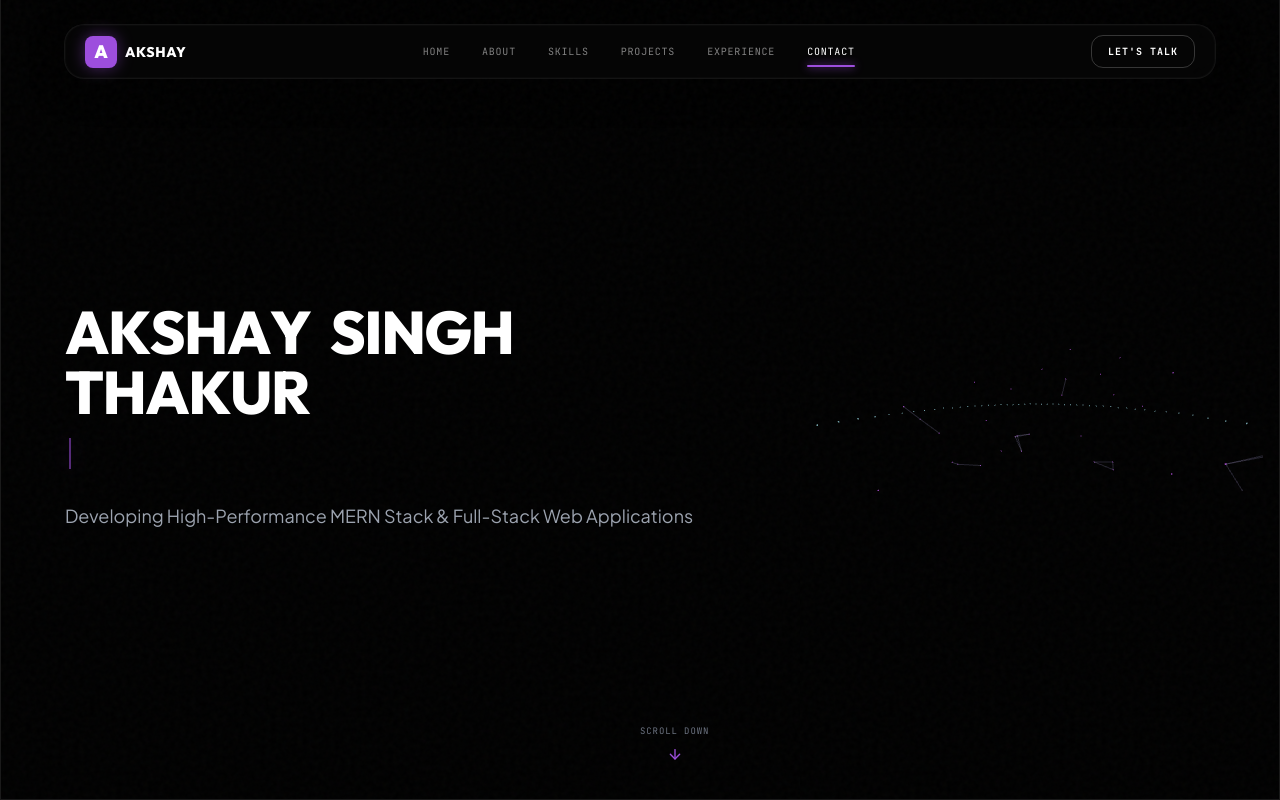
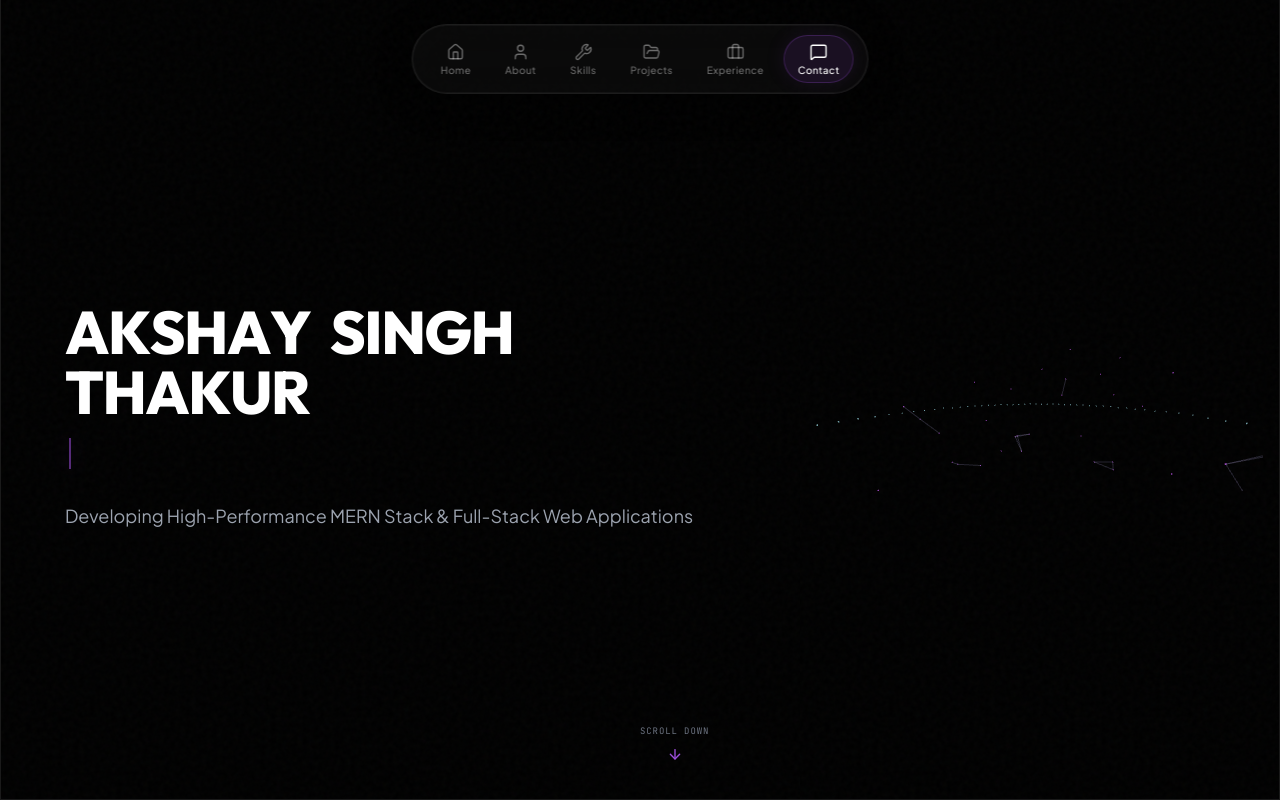
Before and after one commit to Thakur-Akshay04/portfolio, a Next.js app: page / in a window 1280 px wide. Shown: the top 800 px of the page. Built offline with nearby package versions, Linux system fonts and the light colour scheme.

Commit message:
Revert morphing navbar layout changes

```diff
--- a/app/globals.css
+++ b/app/globals.css
@@ -7,11 +7,16 @@
   --foreground: #FFFFFF;
   --card-bg: #0a0a0a;
   --card-bg-light: #111111;
-  --card-border: rgba(157, 78, 221, 0.15); /* neon violet border */
-  --accent-purple: #9d4edd; /* neon violet */
-  --accent-purple-hover: #c77dff; /* hover violet */
-  --accent-teal: #ffffff; /* electric white */
-  --accent-teal-hover: #c77dff; /* hover violet */
+  --card-border: rgba(157, 78, 221, 0.15);
+  /* neon violet border */
+  --accent-purple: #9d4edd;
+  /* neon violet */
+  --accent-purple-hover: #c77dff;
+  /* hover violet */
+  --accent-teal: #ffffff;
+  /* electric white */
+  --accent-teal-hover: #c77dff;
+  /* hover violet */
   --accent-neon-glow: rgba(157, 78, 221, 0.45);
 }
 
@@ -110,6 +115,7 @@ body {
 .hover-glow-purple {
   transition: all 0.3s cubic-bezier(0.25, 1, 0.5, 1);
 }
+
 .hover-glow-purple:hover {
   border-color: rgba(157, 78, 221, 0.4) !important;
   box-shadow: 0 10px 30px -10px rgba(157, 78, 221, 0.25), 0 0 20px -2px rgba(157, 78, 221, 0.1);
@@ -119,6 +125,7 @@ body {
 .hover-glow-teal {
   transition: all 0.3s cubic-bezier(0.25, 1, 0.5, 1);
 }
+
 .hover-glow-teal:hover {
   border-color: rgba(255, 255, 255, 0.2) !important;
   box-shadow: 0 10px 30px -10px rgba(255, 255, 255, 0.1), 0 0 20px -2px rgba(255, 255, 255, 0.05);
@@ -148,6 +155,7 @@ body {
   position: relative;
   overflow: hidden;
 }
+
 .shine-hover::after {
   content: '';
   position: absolute;
@@ -155,68 +163,18 @@ body {
   left: -100%;
   width: 50%;
   height: 100%;
-  background: linear-gradient(
-    90deg,
-    transparent,
-    rgba(157, 78, 221, 0.1),
-    transparent
-  );
+  background: linear-gradient(90deg,
+      transparent,
+      rgba(157, 78, 221, 0.1),
+      transparent);
   transition: all 0.6s ease;
 }
+
 .shine-hover:hover::after {
   left: 150%;
 }
 
 /* ─── Floating Bottom Dock Navbar ─── */
-.navbar-header-wide {
-  display: flex;
-  align-items: center;
-  justify-content: space-between;
-  padding: 10px 20px;
-  border-radius: 20px;
-  background: rgba(10, 10, 10, 0.45);
-  backdrop-filter: blur(20px);
-  -webkit-backdrop-filter: blur(20px);
-  border: 1px solid rgba(255, 255, 255, 0.06);
-  box-shadow:
-    0 10px 40px -10px rgba(0, 0, 0, 0.5),
-    0 0 0 1px rgba(255, 255, 255, 0.02) inset;
-  width: 100%;
-}
-
-.navbar-wide-item {
-  position: relative;
-  font-family: var(--font-mono), monospace;
-  font-size: 10px;
-  text-transform: uppercase;
-  letter-spacing: 0.08em;
-  color: rgba(255, 255, 255, 0.5);
-  transition: all 0.3s ease;
-  padding: 8px 12px;
-  text-decoration: none;
-  cursor: pointer;
-}
-
-.navbar-wide-item:hover {
-  color: var(--accent-purple);
-  text-shadow: 0 0 8px var(--accent-neon-glow);
-}
-
-.navbar-wide-item.active {
-  color: #ffffff;
-}
-
-.navbar-wide-active-indicator {
-  position: absolute;
-  bottom: 0;
-  left: 12px;
-  right: 12px;
-  height: 2px;
-  background: var(--accent-purple);
-  box-shadow: 0 0 8px var(--accent-purple);
-  border-radius: 2px;
-}
-
 .navbar-dock {
   display: flex;
   align-items: center;
@@ -290,9 +248,11 @@ body {
     gap: 0;
     padding: 6px 8px;
   }
+
   .navbar-dock-item {
     padding: 8px 10px;
   }
+
   .navbar-dock-label {
     font-size: 8px;
   }
@@ -302,6 +262,7 @@ body {
   .navbar-dock-label {
     display: none;
   }
+
   .navbar-dock-item {
     padding: 10px 14px;
   }
--- a/components/layout/Navbar.tsx
+++ b/components/layout/Navbar.tsx
@@ -24,31 +24,18 @@ const navItems = [
 
 export default function Navbar() {
   const [activeSection, setActiveSection] = useState("home");
-  const [isScrolled, setIsScrolled] = useState(false);
-  const [isMobile, setIsMobile] = useState(false);
   const shouldReduceMotion = useSafeReducedMotion();
   const lenis = useLenis();
 
-  // Screen size check to determine mobile threshold
-  useEffect(() => {
-    const checkMobile = () => {
-      setIsMobile(window.innerWidth <= 960);
-    };
-    checkMobile();
-    window.addEventListener("resize", checkMobile);
-    return () => window.removeEventListener("resize", checkMobile);
-  }, []);
-
-  // Scroll spy & scrolled check
+  // Scroll-spy: track which section is currently in view
   useEffect(() => {
     const handleScroll = () => {
       const scrollPosition = window.scrollY;
       const windowHeight = window.innerHeight;
 
-      setIsScrolled(scrollPosition > 80);
+      // Calculate target threshold (e.g., 25% from top of viewport)
+      const targetLine = scrollPosition + windowHeight * 0.25;
 
-      // Scroll spy logic
-      const targetLine = scrollPosition + windowHeight * 0.25;
       let currentActive = "home";
 
       for (let i = 0; i < navItems.length; i++) {
@@ -58,6 +45,7 @@ export default function Navbar() {
           const offsetTop = element.offsetTop;
           const offsetHeight = element.offsetHeight;
 
+          // If the target line is within the bounds of this section
           if (targetLine >= offsetTop && targetLine < offsetTop + offsetHeight) {
             currentActive = id;
             break;
@@ -65,7 +53,7 @@ export default function Navbar() {
         }
       }
 
-      // Handle bottom edge cases
+      // Special case: if scrolled near the bottom, force "contact" to be active
       const isAtBottom = window.innerHeight + window.scrollY >= document.documentElement.scrollHeight - 120;
       if (isAtBottom) {
         currentActive = "contact";
@@ -74,13 +62,15 @@ export default function Navbar() {
       setActiveSection(currentActive);
     };
 
+    // Run once on mount to set initial section
     handleScroll();
+
     window.addEventListener("scroll", handleScroll, { passive: true });
     return () => window.removeEventListener("scroll", handleScroll);
   }, []);
 
   const handleNavClick = (
-    e: React.MouseEvent<HTMLAnchorElement | HTMLButtonElement>,
+    e: React.MouseEvent<HTMLAnchorElement>,
     href: string
   ) => {
     e.preventDefault();
@@ -88,92 +78,31 @@ export default function Navbar() {
     const element = document.getElementById(id);
     if (element) {
       if (lenis) {
-        lenis.scrollTo(element, { offset: -80 });
+        lenis.scrollTo(element, { offset: -100 });
       } else {
         const bodyRect = document.body.getBoundingClientRect().top;
         const elementRect = element.getBoundingClientRect().top;
-        const offsetPosition = elementRect - bodyRect - 80;
+        const offsetPosition = elementRect - bodyRect - 100;
         window.scrollTo({ top: offsetPosition, behavior: "smooth" });
       }
       setActiveSection(id);
     }
   };
 
-  const showScrolled = isScrolled || isMobile;
+  const isVisible = activeSection !== "home";
 
   return (
-    <nav className={`fixed z-50 transition-all duration-300 ${
-      showScrolled
-        ? "top-6 left-1/2 -translate-x-1/2 w-auto"
-        : "top-6 left-1/2 -translate-x-1/2 w-[90%] max-w-6xl"
-    }`}>
+    <nav className="fixed top-6 left-1/2 -translate-x-1/2 z-50">
       <motion.div
-        layout
-        className={showScrolled ? "navbar-dock" : "navbar-header-wide"}
-        transition={shouldReduceMotion ? { duration: 0 } : { type: "spring", stiffness: 350, damping: 32 }}
+        initial={shouldReduceMotion ? { opacity: 0 } : { opacity: 0, y: 30, scale: 0.95 }}
+        animate={
+          isVisible
+            ? { opacity: 1, y: 0, scale: 1, pointerEvents: "auto" as const }
+            : { opacity: 0, y: 20, scale: 0.95, pointerEvents: "none" as const }
+        }
+        transition={{ duration: 0.4, ease: [0.16, 1, 0.3, 1] }}
+        className="navbar-dock"
       >
-        {/* WIDE DESTRUCTURING HEADER (Desktop, not scrolled) */}
-        {!showScrolled && (
-          <>
-            {/* Logo Group */}
-            <motion.div
-              layout
-              initial={{ opacity: 0, x: -10 }}
-              animate={{ opacity: 1, x: 0 }}
-              className="flex items-center gap-2 select-none pointer-events-none"
-            >
-              <div className="w-8 h-8 rounded-lg bg-accent-purple flex items-center justify-center font-display font-black text-white text-lg drop-shadow-[0_0_8px_var(--accent-neon-glow)]">
-                A
-              </div>
-              <span className="font-display font-extrabold text-white tracking-wider text-sm">
-                AKSHAY
-              </span>
-            </motion.div>
-
-            {/* Main Menu Links */}
-            <motion.div layout className="flex items-center gap-2">
-              {navItems.map((item) => {
-                const isActive = activeSection === item.href.slice(1);
-                return (
-                  <a
-                    key={item.href}
-                    href={item.href}
-                    onClick={(e) => handleNavClick(e, item.href)}
-                    className={`navbar-wide-item ${isActive ? "active" : ""}`}
-                  >
-                    {item.label}
-                    {isActive && (
-                      <motion.div
-                        layoutId="navActiveIndicatorWide"
-                        className="navbar-wide-active-indicator"
-                        transition={
-                          shouldReduceMotion
-                            ? { duration: 0 }
-                            : { type: "spring", stiffness: 350, damping: 30 }
-                        }
-                      />
-                    )}
-                  </a>
-                );
-              })}
-            </motion.div>
-
-            {/* CTA Talk Button */}
-            <motion.button
-              layout
-              initial={{ opacity: 0, x: 10 }}
-              animate={{ opacity: 1, x: 0 }}
-              onClick={(e) => handleNavClick(e, "#contact")}
-              className="px-4 py-2 text-[10px] font-mono font-bold tracking-widest text-white border border-white/20 rounded-xl hover:border-accent-purple/50 hover:bg-accent-purple/10 hover:shadow-[0_0_15px_rgba(157,78,221,0.25)] transition-all duration-300"
-            >
-              LET&apos;S TALK
-            </motion.button>
-          </>
-        )}
-
-        {/* SCROLLED OR MOBILE FLOATING ISLAND DOCK */}
-        {showScrolled && (
-          <>
         {navItems.map((item) => {
           const isActive = activeSection === item.href.slice(1);
           const Icon = item.icon;
@@ -186,7 +115,7 @@ export default function Navbar() {
               className={`navbar-dock-item ${isActive ? "active" : ""}`}
               aria-label={item.label}
             >
-                  {/* Active Indication pill */}
+              {/* Active background pill */}
               {isActive && (
                 <motion.div
                   layoutId="navActiveIndicator"
@@ -206,8 +135,6 @@ export default function Navbar() {
             </a>
           );
         })}
-          </>
-        )}
       </motion.div>
     </nav>
   );
```
Lines whose indentation alone changed are shown as unchanged.
